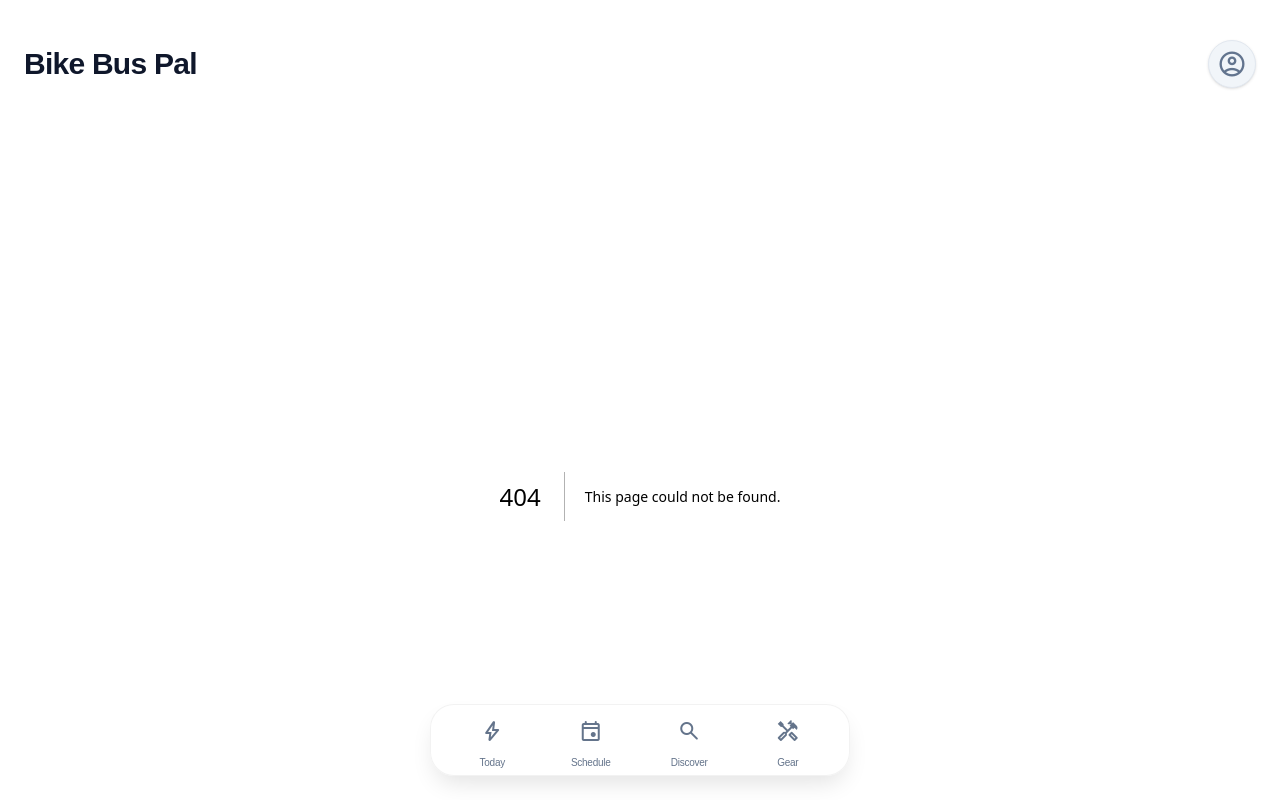
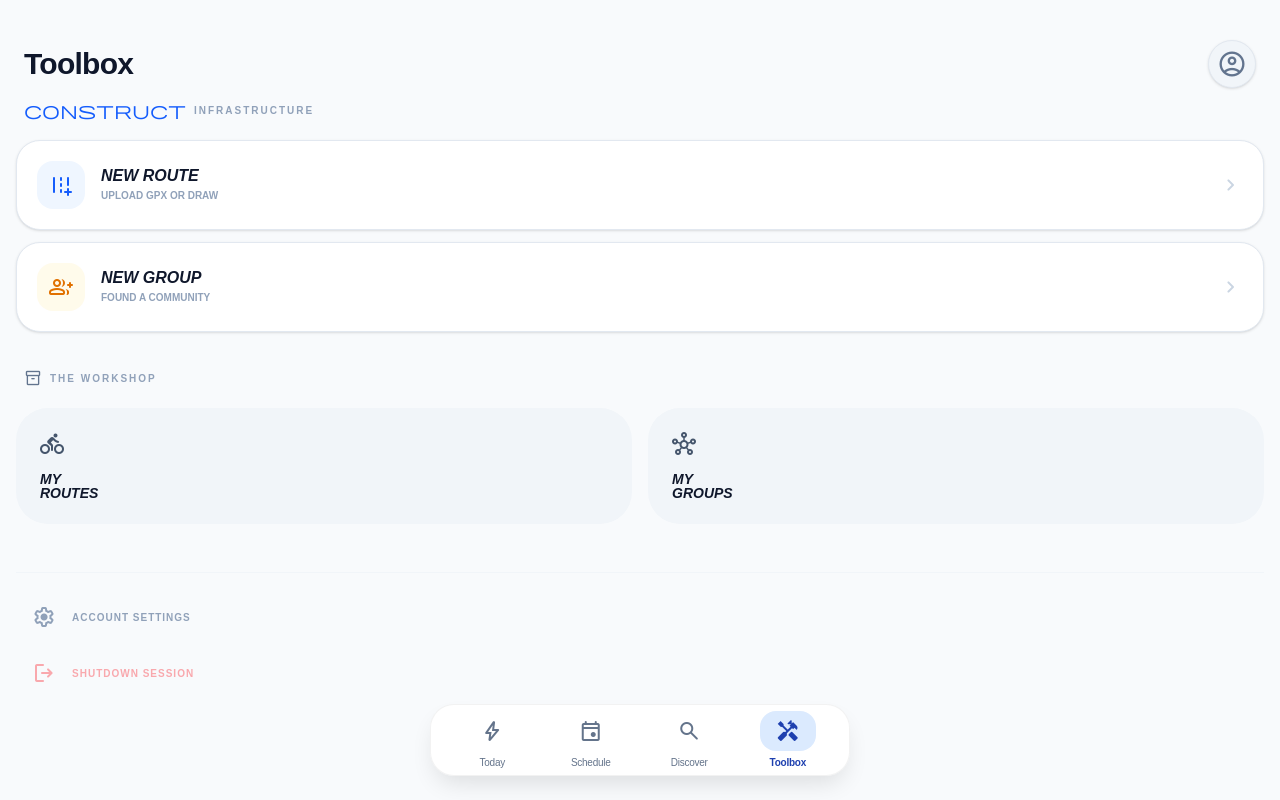
Before and after one commit to revoltlution/bikebuspal-app, a Next.js app: page /toolbox in a window 1280 px wide. Before the commit this address had no page. Built offline with nearby package versions, Linux system fonts and the light colour scheme; no server answers.

Commit message:
shifted gear to toolbox

```diff
--- a/app/layout.tsx
+++ b/app/layout.tsx
@@ -5,10 +5,10 @@ import Link from "next/link";
 import "./globals.css";
 
 const navItems = [
-  { href: "/today", label: "Today", icon: "bolt" },        // Action: The Mission Control
-  { href: "/schedule", label: "Schedule", icon: "event" },  // Commitment: My favorites/plan
-  { href: "/discover", label: "Discover", icon: "search" }, // Growth: Find new stuff
-  { href: "/gear", label: "Gear", icon: "handyman" },       // Foundation: GPX/Groups/Settings
+  { href: "/today", label: "Today", icon: "bolt" },
+  { href: "/schedule", label: "Schedule", icon: "event" },
+  { href: "/discover", label: "Discover", icon: "search" },
+  { href: "/toolbox", label: "Toolbox", icon: "handyman" }, // Replaces Gear
 ];
 
 export default function RootLayout({ children }: { children: React.ReactNode }) {
--- /dev/null
+++ b/app/toolbox/page.tsx
@@ -0,0 +1,83 @@
+"use client";
+
+import Link from "next/link";
+import { auth } from "@/src/lib/firebase/client";
+
+export default function ToolboxPage() {
+  return (
+    <div className="flex flex-col gap-8 animate-in fade-in duration-500 pb-20">
+
+      {/* SECTION: BUILD */}
+      <section>
+        <div className="flex items-center gap-2 px-2 mb-4">
+          <span className="material-symbols-rounded text-blue-600 !text-lg">construct</span>
+          <h3 className="text-[10px] font-black uppercase tracking-[0.2em] text-slate-400">Infrastructure</h3>
+        </div>
+
+        <div className="flex flex-col gap-3">
+          <Link href="/routes/create" className="group flex items-center justify-between p-5 bg-white rounded-3xl border border-slate-200 shadow-sm active:scale-[0.98] transition-all">
+            <div className="flex items-center gap-4">
+              <div className="w-12 h-12 bg-blue-50 text-blue-600 rounded-2xl flex items-center justify-center group-hover:bg-blue-600 group-hover:text-white transition-colors">
+                <span className="material-symbols-rounded">add_road</span>
+              </div>
+              <div>
+                <p className="font-black italic uppercase text-slate-900 leading-none">New Route</p>
+                <p className="text-[10px] font-bold text-slate-400 uppercase mt-1">Upload GPX or Draw</p>
+              </div>
+            </div>
+            <span className="material-symbols-rounded text-slate-300">chevron_right</span>
+          </Link>
+
+          <Link href="/groups/create" className="group flex items-center justify-between p-5 bg-white rounded-3xl border border-slate-200 shadow-sm active:scale-[0.98] transition-all">
+            <div className="flex items-center gap-4">
+              <div className="w-12 h-12 bg-amber-50 text-amber-600 rounded-2xl flex items-center justify-center group-hover:bg-amber-500 group-hover:text-white transition-colors">
+                <span className="material-symbols-rounded">group_add</span>
+              </div>
+              <div>
+                <p className="font-black italic uppercase text-slate-900 leading-none">New Group</p>
+                <p className="text-[10px] font-bold text-slate-400 uppercase mt-1">Found a community</p>
+              </div>
+            </div>
+            <span className="material-symbols-rounded text-slate-300">chevron_right</span>
+          </Link>
+        </div>
+      </section>
+
+      {/* SECTION: MANAGEMENT */}
+      <section>
+        <div className="flex items-center gap-2 px-2 mb-4">
+          <span className="material-symbols-rounded text-slate-500 !text-lg">inventory_2</span>
+          <h3 className="text-[10px] font-black uppercase tracking-[0.2em] text-slate-400">The Workshop</h3>
+        </div>
+
+        <div className="grid grid-cols-2 gap-4">
+          <Link href="/toolbox/routes" className="p-6 bg-slate-100 rounded-[2rem] flex flex-col gap-4 active:scale-95 transition-all">
+            <span className="material-symbols-rounded text-slate-600">directions_bike</span>
+            <p className="font-black italic uppercase text-slate-900 text-sm leading-none">My <br/>Routes</p>
+          </Link>
+          <Link href="/toolbox/groups" className="p-6 bg-slate-100 rounded-[2rem] flex flex-col gap-4 active:scale-95 transition-all">
+            <span className="material-symbols-rounded text-slate-600">hub</span>
+            <p className="font-black italic uppercase text-slate-900 text-sm leading-none">My <br/>Groups</p>
+          </Link>
+        </div>
+      </section>
+
+      {/* SECTION: SYSTEM */}
+      <section className="mt-4 pt-4 border-t border-slate-100">
+        <div className="flex flex-col">
+          <Link href="/settings/profile" className="flex items-center gap-4 p-4 text-slate-400 hover:text-slate-900 transition-all group">
+            <span className="material-symbols-rounded">settings</span>
+            <span className="text-[10px] font-black uppercase tracking-widest">Account Settings</span>
+          </Link>
+          <button
+            onClick={() => auth.signOut()}
+            className="flex items-center gap-4 p-4 text-red-500/40 hover:text-red-600 transition-all"
+          >
+            <span className="material-symbols-rounded">logout</span>
+            <span className="text-[10px] font-black uppercase tracking-widest">Shutdown Session</span>
+          </button>
+        </div>
+      </section>
+    </div>
+  );
+}
```
